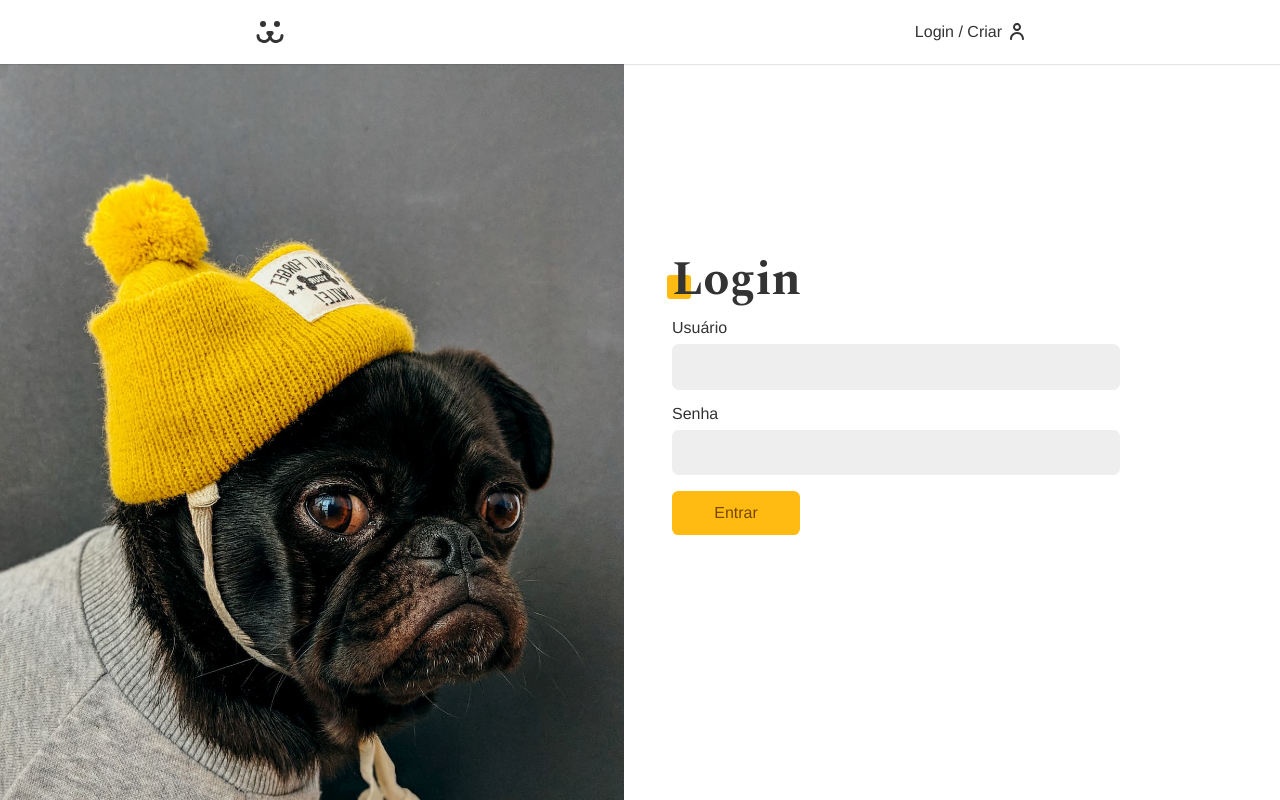
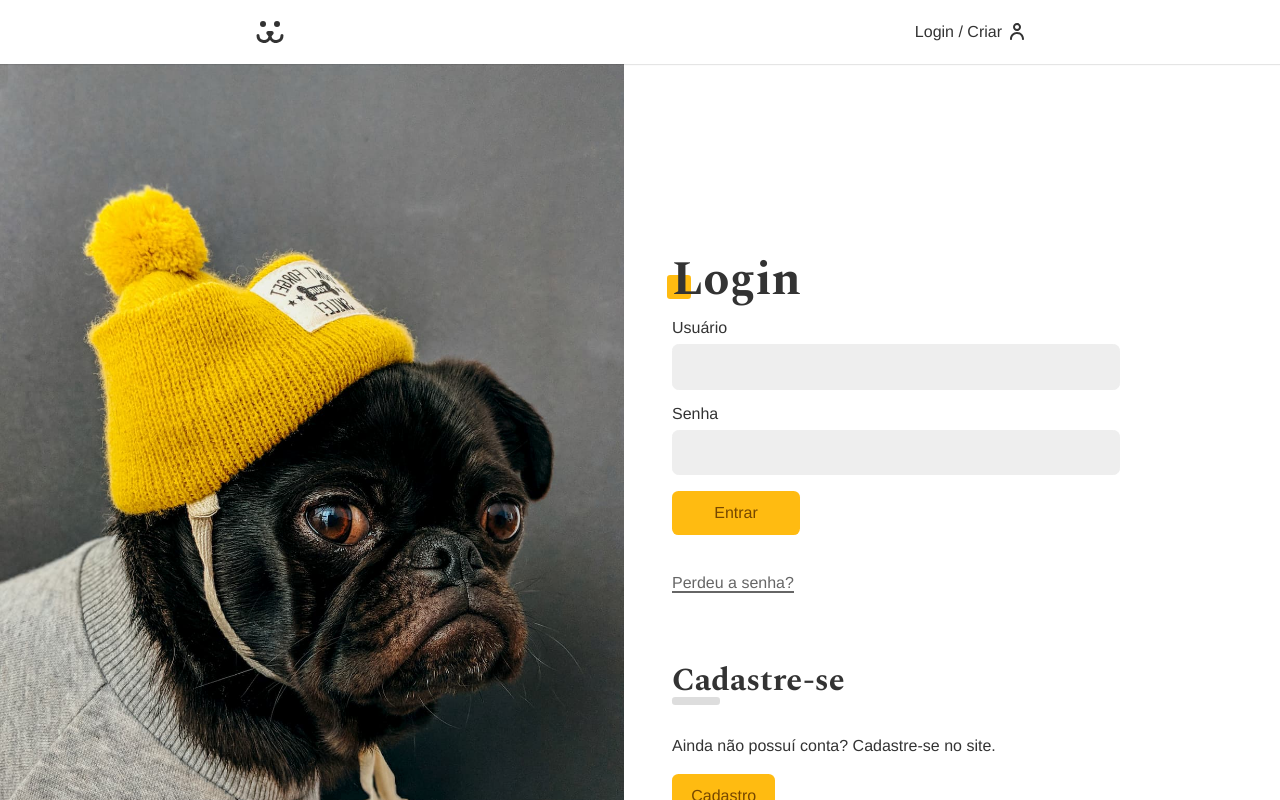
Before and after one commit to rafaasimi/dogs-origamid-nextjs, a Next.js app in the folder projeto/: page /login in a window 1280 px wide. Shown: the top 800 px of the page. Built offline with nearby package versions, Linux system fonts and the light colour scheme.

Commit message:
Projeto: Login Estilos

```diff
--- a/projeto/src/app/globals.css
+++ b/projeto/src/app/globals.css
@@ -105,3 +105,28 @@
 .VictoryContainer {
   height: initial !important;
 }
+
+.button {
+  font-size: 1rem;
+  font-family: var(--type-first);
+  cursor: pointer;
+  border: none;
+  border-radius: 0.4rem;
+  background: #fb1;
+  color: #764701;
+  min-width: 8rem;
+  padding: 0.8rem 1.2rem;
+  box-sizing: border-box;
+  transition: 0.2s;
+}
+
+.button:hover,
+.button:focus {
+  outline: none;
+  box-shadow: 0 0 0 3px #fea, 0 0 0 4px #fb1;
+}
+
+.button:disabled {
+    opacity: .5;
+    cursor: wait;
+}
--- /dev/null
+++ b/projeto/src/components/Login/login-form.module.css
@@ -0,0 +1,43 @@
+.form {
+  margin-bottom: 2rem;
+}
+
+.perdeu {
+  display: inline-block;
+  color: #666;
+  padding: .5rem 0;
+  line-height: 1;
+}
+
+.perdeu:after {
+  content: '';
+  height: 2px;
+  width: 100%;
+  background: currentColor;
+  display: block;
+}
+
+.cadastro {
+  margin-top: 4rem;
+  margin-bottom: 4rem;
+}
+
+.cadastro p {
+  margin-top: 2rem;
+  margin-bottom: 2rem;
+}
+
+.subtitle {
+  font-family: var(--type-second);
+  line-height: 1;
+  font-size: 2rem;
+}
+
+.subtitle:after {
+  content: '';
+  display: block;
+  background: #ddd;
+  height: 0.5rem;
+  width: 3rem;
+  border-radius: .2rem;
+}
--- a/projeto/src/components/Login/login-form.tsx
+++ b/projeto/src/components/Login/login-form.tsx
@@ -6,6 +6,9 @@
 import Input from '@/components/Forms/input';
 import ErrorMessage from '../Helper/error-message';
 import React from 'react';
+import Link from 'next/link';
+
+import styles from './login-form.module.css'
 
 function FormButton() {
   const { pending } = useFormStatus();
@@ -36,7 +39,7 @@
 
   return (
     <>
-      <form action={action}>
+      <form action={action} className={styles.form}>
         <Input label="Usuário" name="username" type="text" />
         <Input label="Senha" name="password" type="password" />
         {/* <input type="text" name="username" placeholder="usuário" /> */}
@@ -44,6 +47,14 @@
         <ErrorMessage error={state.error} />
         <FormButton />
       </form>
+
+      <Link className={styles.perdeu} href={'/login/perdeu'}>Perdeu a senha?</Link>
+
+      <div className={styles.cadastro}>
+        <h2 className={styles.subtitle}>Cadastre-se</h2>
+        <p>Ainda não possuí conta? Cadastre-se no site.</p>
+        <Link className='button' href='/login/criar'>Cadastro</Link>
+      </div>
     </>
   );
 }
```
